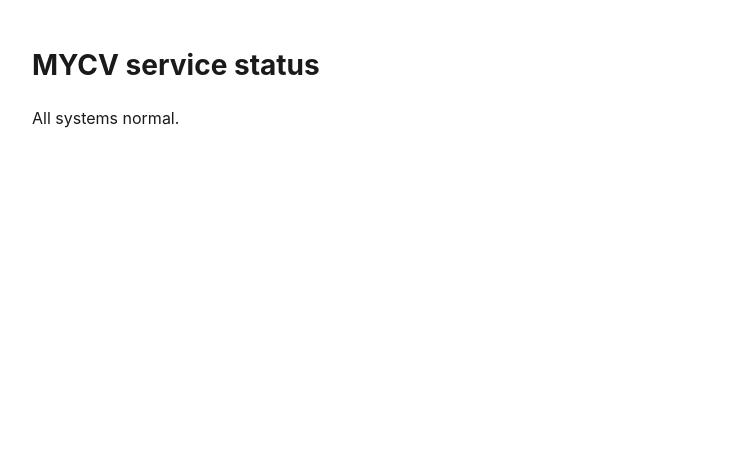
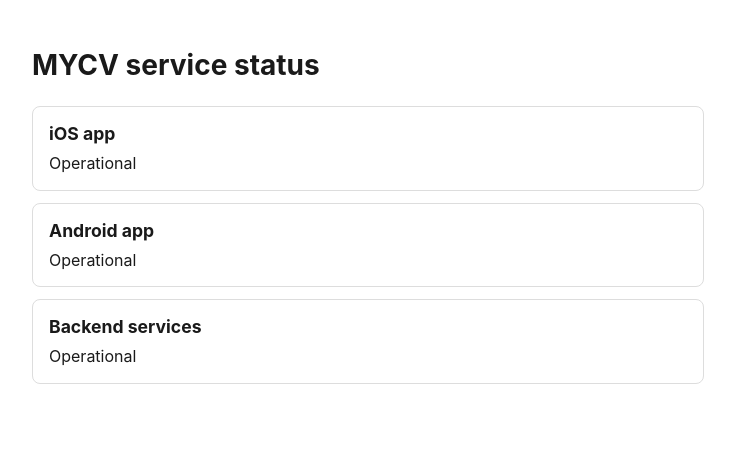
Before and after one commit to dkappsgames/dkappsgames.github.io, a plain HTML site: page mycv/status/index.html in a window 1280 px wide. Shown: the whole page, without its empty margins (272-1007 px from the left). Drawn offline with Linux system fonts and the light colour scheme.

Commit message:
Show iOS, Android and backend status on the MYCV status page
Co-Authored-By: Claude Opus 5.5 <noreply@anthropic.com>
Claude-Session: https://claude.ai/code/session_01BQrSHycM4Xpf4qE5MPwQUS

```diff
--- a/mycv/status/index.html
+++ b/mycv/status/index.html
@@ -8,12 +8,28 @@
 <link rel="icon" href="/images/mycv.png">
 <style>
   body { font: 16px/1.6 -apple-system, "Inter", "Segoe UI", sans-serif; max-width: 42rem; margin: 0 auto; padding: 1.5rem 1rem 4rem; color: #1a1a1a; }
-  h1 { font-size: 1.75rem; }
-  @media (prefers-color-scheme: dark) { body { background: #121212; color: #e6e6e6; } }
+  h1 { font-size: 1.75rem; } h2 { font-size: 1.1rem; margin: 0; }
+  section { border: 1px solid #ddd; border-radius: .5rem; padding: .8rem 1rem; margin: .75rem 0; }
+  section p { margin: .2rem 0 0; }
+  @media (prefers-color-scheme: dark) { body { background: #121212; color: #e6e6e6; } section { border-color: #444; } }
 </style>
 </head>
 <body>
 <h1>MYCV service status</h1>
-<p>All systems normal.</p>
+
+<section>
+  <h2>iOS app</h2>
+  <p>Operational</p>
+</section>
+
+<section>
+  <h2>Android app</h2>
+  <p>Operational</p>
+</section>
+
+<section>
+  <h2>Backend services</h2>
+  <p>Operational</p>
+</section>
 </body>
 </html>
```
